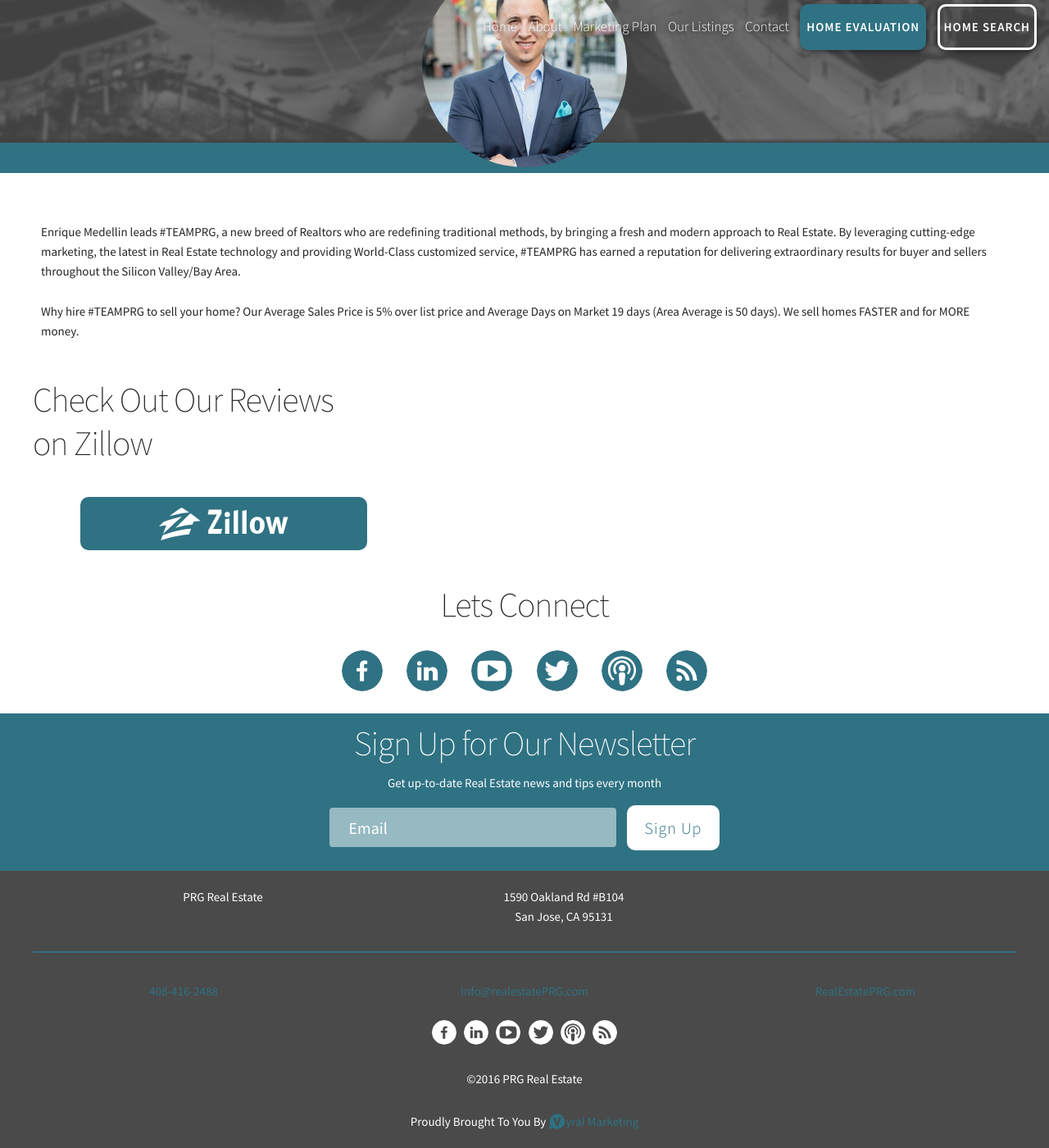
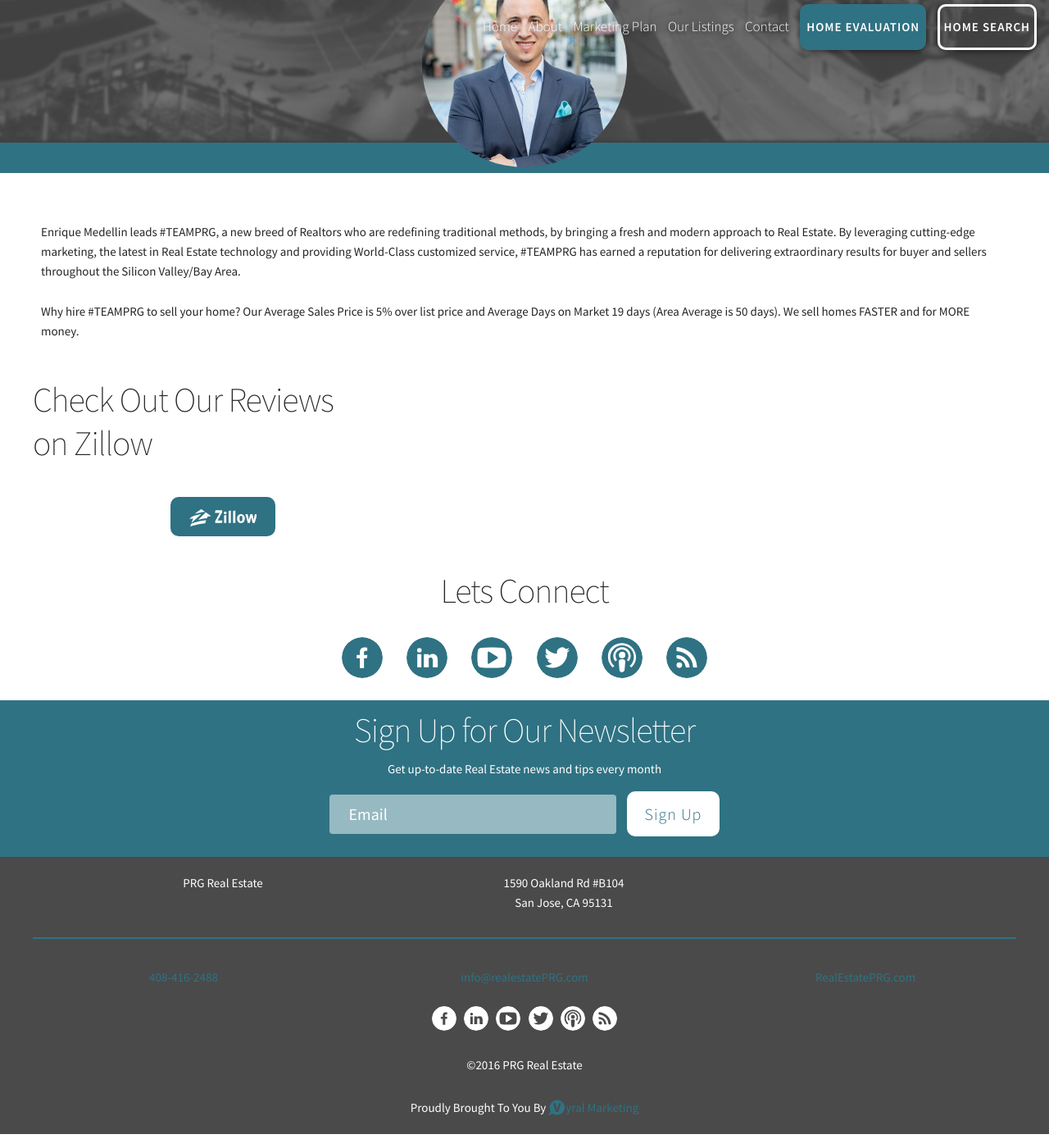
Before and after one commit to Vyralmarketing/Escrow, a Jekyll site: the page built from about.md, in a window 1280 px wide and 1400 px high, scrolled down 359 px. Shown: the whole window at 82% size. Built offline with Jekyll 4.4.1, drawn with Linux system fonts in a browser that asks for light colours.

Commit message:
Updated '/_sass/_about.sass' via CloudCannon

```diff
--- a/_sass/_about.sass
+++ b/_sass/_about.sass
@@ -47,7 +47,7 @@
 .review.button
   text-align: center
   display: inline-block
-  width: 95%
+  width: 35%
   margin: 1rem
   font-size: 2rem
 
```
